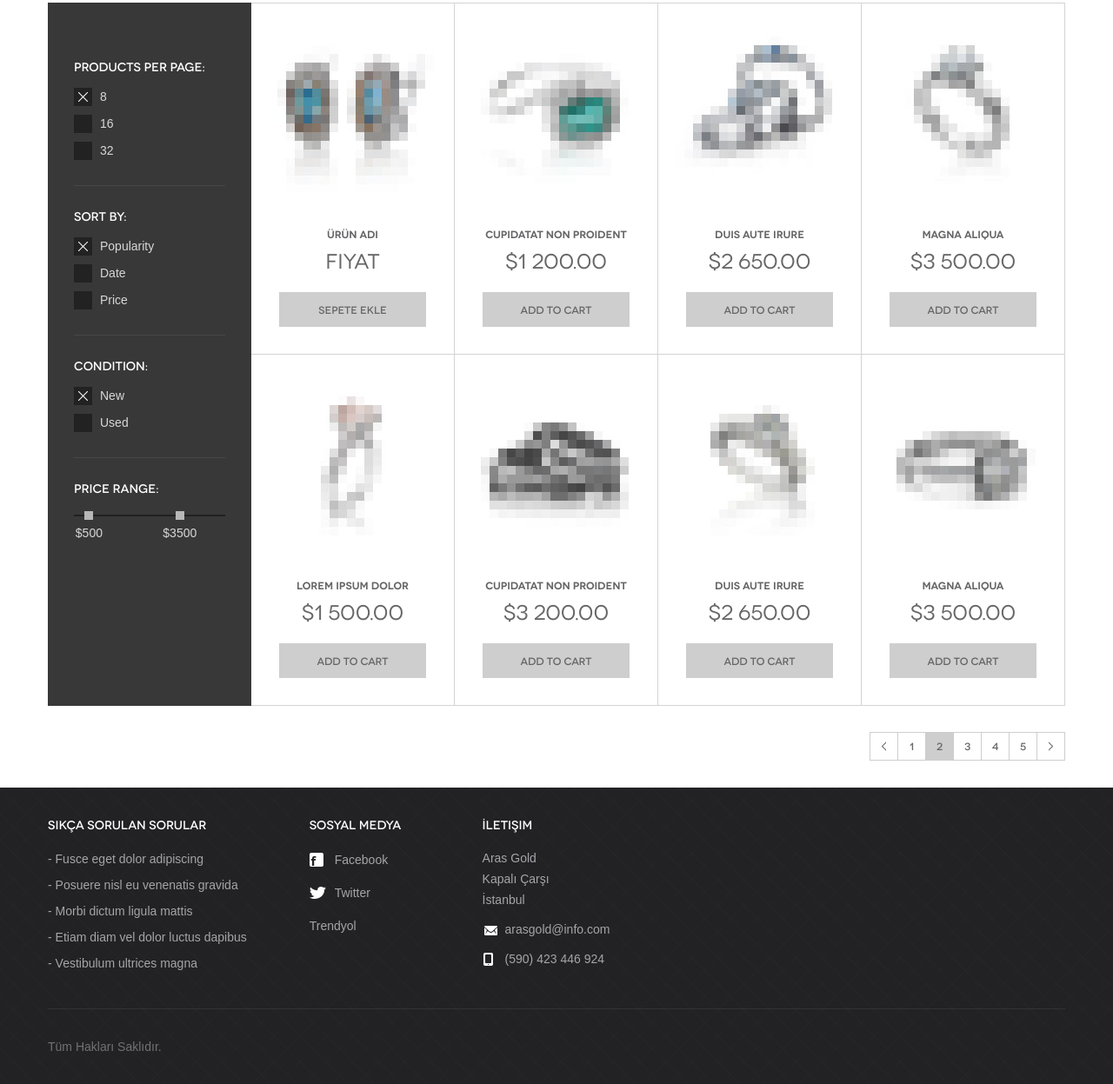
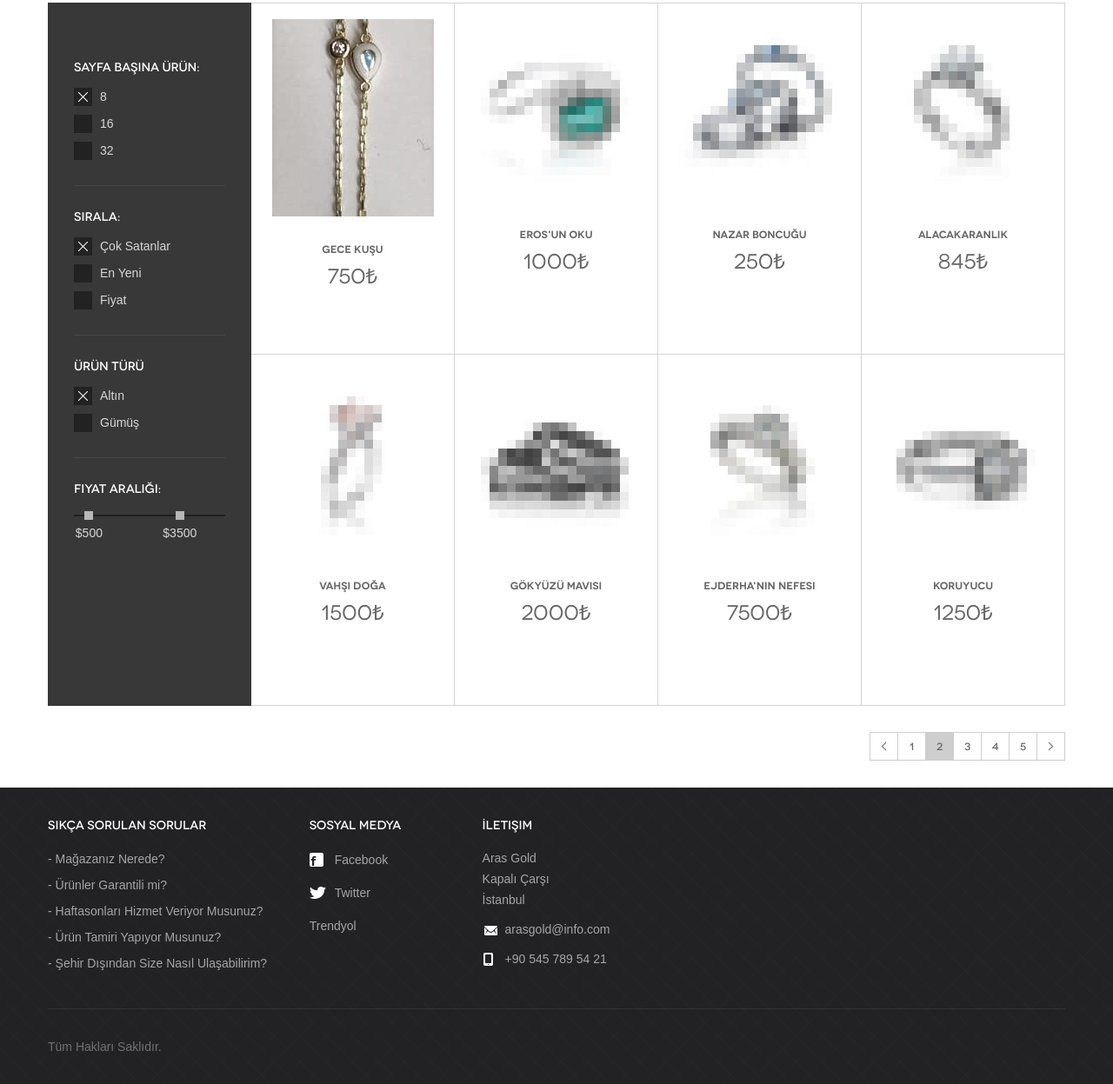
Before and after one commit to IbrahimGokk/arasGold, a plain HTML site: page products.html in a window 1280 px wide. Shown: the part 307-1554 px from the top of the page at 87% size. Drawn offline with nearby package versions, Linux system fonts and the light colour scheme.

Commit message:
4 Mart/2

```diff
--- a/css/style.css
+++ b/css/style.css
@@ -292,7 +292,7 @@ a:hover {
 #slider {
 	text-align: center;
 	position: relative;
-	background: #000;
+	background: silver;
 }
 
 #slider .bx-pager {
@@ -327,7 +327,7 @@ a:hover {
 	color: #fff;
 	height: 686px;
 	background: no-repeat 50% 0;
-	background-size: cover;
+	background-size:contain ;
 }
 
 #slider h3 {
--- a/products.html
+++ b/products.html
@@ -17,7 +17,7 @@
 			<a href="index.html" id="logo" title="Aras Gold">Aras Gold</a>
 			<div class="right-links">
 				<ul>
-					<li><a href="cart.html"><span class="ico-products"></span>Sepet</a></li>
+					<!-- <li><a href="cart.html"><span class="ico-products"></span>Sepet</a></li> -->
 					<li><a href="#"><span class="ico-account"></span>Profil</a></li>
 					<li><a href="#"><span class="ico-signout"></span>Çıkış Yap</a></li>
 				</ul>
@@ -46,7 +46,7 @@
 	<div id="breadcrumbs">
 		<div class="container">
 			<ul>
-				<li><a href="#">Anasayfa</a></li>
+				<li><a href="index.html">Anasayfa</a></li>
 				<li>Ürünler</li>
 			</ul>
 		</div>
@@ -70,7 +70,7 @@
 			<div class="products-wrap">
 				<aside id="sidebar">
 					<div class="widget">
-						<h3>Products per page:</h3>
+						<h3>Sayfa Başına Ürün:</h3>
 						<fieldset>
 							<input checked type="checkbox">
 							<label>8</label>
@@ -81,27 +81,27 @@
 						</fieldset>
 					</div>
 					<div class="widget">
-						<h3>Sort by:</h3>
+						<h3>Sırala:</h3>
 						<fieldset>
 							<input checked type="checkbox">
-							<label>Popularity</label>
+							<label>Çok Satanlar</label>
 							<input type="checkbox">
-							<label>Date</label>
+							<label>En Yeni</label>
 							<input type="checkbox">
-							<label>Price</label>
+							<label>Fiyat</label>
 						</fieldset>
 					</div>
 					<div class="widget">
-						<h3>Condition:</h3>
+						<h3>Ürün Türü</h3>
 						<fieldset>
 							<input checked type="checkbox">
-							<label>New</label>
+							<label>Altın</label>
 							<input type="checkbox">
-							<label>Used</label>
+							<label>Gümüş</label>
 						</fieldset>
 					</div>
 					<div class="widget">
-						<h3>Price range:</h3>
+						<h3>Fiyat Aralığı:</h3>
 						<fieldset>
 							<div id="price-range"></div>
 						</fieldset>
@@ -110,52 +110,52 @@
 				<div id="content">
 					<section class="products">
 						<article>
-							<a href="product.html"><img src="images/11.jpg" alt=""></a>
-							<h3><a href="product.html">Ürün Adı</a></h3>
-							<h4><a href="product.html">Fiyat</a></h4>
-							<a href="cart.html" class="btn-add">Sepete Ekle</a>
+							<a href="product.html"><img src="images/brace3mini.jpeg" alt=""></a>
+							<h3><a href="product.html">Gece Kuşu</a></h3>
+							<h4><a href="product.html">750₺</a></h4>
+
 						</article>
 						<article>
 							<a href="product.html"><img src="images/12.jpg" alt=""></a>
-							<h3><a href="product.html">cupidatat non proident</a></h3>
-							<h4><a href="product.html">$1 200.00</a></h4>
-							<a href="cart.html" class="btn-add">Add to cart</a>
+							<h3><a href="product.html">Eros'un Oku</a></h3>
+							<h4><a href="product.html">1000₺</a></h4>
+
 						</article>
 						<article>
 							<a href="product.html"><img src="images/13.jpg" alt=""></a>
-							<h3><a href="product.html">Duis aute irure</a></h3>
-							<h4><a href="product.html">$2 650.00</a></h4>
-							<a href="cart.html" class="btn-add">Add to cart</a>
+							<h3><a href="product.html">Nazar Boncuğu</a></h3>
+							<h4><a href="product.html">250₺</a></h4>
+
 						</article>
 						<article>
 							<a href="product.html"><img src="images/14.jpg" alt=""></a>
-							<h3><a href="product.html">magna aliqua</a></h3>
-							<h4><a href="product.html">$3 500.00</a></h4>
-							<a href="cart.html" class="btn-add">Add to cart</a>
+							<h3><a href="product.html">Alacakaranlık</a></h3>
+							<h4><a href="product.html">845₺</a></h4>
+
 						</article>
 						<article>
 							<a href="product.html"><img src="images/15.jpg" alt=""></a>
-							<h3><a href="product.html">Lorem ipsum dolor</a></h3>
-							<h4><a href="product.html">$1 500.00</a></h4>
-							<a href="cart.html" class="btn-add">Add to cart</a>
+							<h3><a href="product.html">Vahşi Doğa</a></h3>
+							<h4><a href="product.html">1500₺</a></h4>
+
 						</article>
 						<article>
 							<a href="product.html"><img src="images/1.jpg" alt=""></a>
-							<h3><a href="product.html">cupidatat non proident</a></h3>
-							<h4><a href="product.html">$3 200.00</a></h4>
-							<a href="cart.html" class="btn-add">Add to cart</a>
+							<h3><a href="product.html">Gökyüzü Mavisi</a></h3>
+							<h4><a href="product.html">2000₺</a></h4>
+
 						</article>
 						<article>
 							<a href="product.html"><img src="images/16.jpg" alt=""></a>
-							<h3><a href="product.html">Duis aute irure</a></h3>
-							<h4><a href="product.html">$2 650.00</a></h4>
-							<a href="cart.html" class="btn-add">Add to cart</a>
+							<h3><a href="product.html">Ejderha'nın Nefesi</a></h3>
+							<h4><a href="product.html">7500₺</a></h4>
+
 						</article>
 						<article>
 							<a href="product.html"><img src="images/17.jpg" alt=""></a>
-							<h3><a href="product.html">magna aliqua</a></h3>
-							<h4><a href="product.html">$3 500.00</a></h4>
-							<a href="cart.html" class="btn-add">Add to cart</a>
+							<h3><a href="product.html">Koruyucu</a></h3>
+							<h4><a href="product.html">1250₺</a></h4>
+
 						</article>
 					</section>
 				</div>
@@ -183,11 +183,11 @@
 				<div class="col">
 					<h3>Sıkça Sorulan Sorular</h3>
 					<ul>
-						<li><a href="#">Fusce eget dolor adipiscing </a></li>
-						<li><a href="#">Posuere nisl eu venenatis gravida</a></li>
-						<li><a href="#">Morbi dictum ligula mattis</a></li>
-						<li><a href="#">Etiam diam vel dolor luctus dapibus</a></li>
-						<li><a href="#">Vestibulum ultrices magna </a></li>
+						<li><a href="#">Mağazanız Nerede?</a></li>
+						<li><a href="#">Ürünler Garantili mi?</a></li>
+						<li><a href="#">Haftasonları Hizmet Veriyor Musunuz?</a></li>
+						<li><a href="#">Ürün Tamiri Yapıyor Musunuz?</a></li>
+						<li><a href="#">Şehir Dışından Size Nasıl Ulaşabilirim? </a></li>
 					</ul>
 				</div>
 				<div class="col media">
@@ -203,7 +203,7 @@
 					<h3>İletişim</h3>
 					<p>Aras Gold<br>Kapalı Çarşı<br>İstanbul</p>
 					<p><span class="ico ico-em"></span><a href="#">arasgold@info.com</a></p>
-					<p><span class="ico ico-ph"></span>(590) 423 446 924</p>
+					<p><span class="ico ico-ph"></span>+90 545 789 54 21</p>
 				</div>
 				<!-- <div class="col newsletter">
 					<h3>Join our newsletter</h3>
```
Also changed, not shown: index.html (+15 -14 lines), product.html (+13 -13 lines), images/brace3.jpeg, images/brace3_194x210px.jpeg (added), images/brace3mini.jpeg (added), images/neck17625px.jpeg (added), images/neck1_676px.jpeg (added), images/neck2_447px.jpeg (added).
